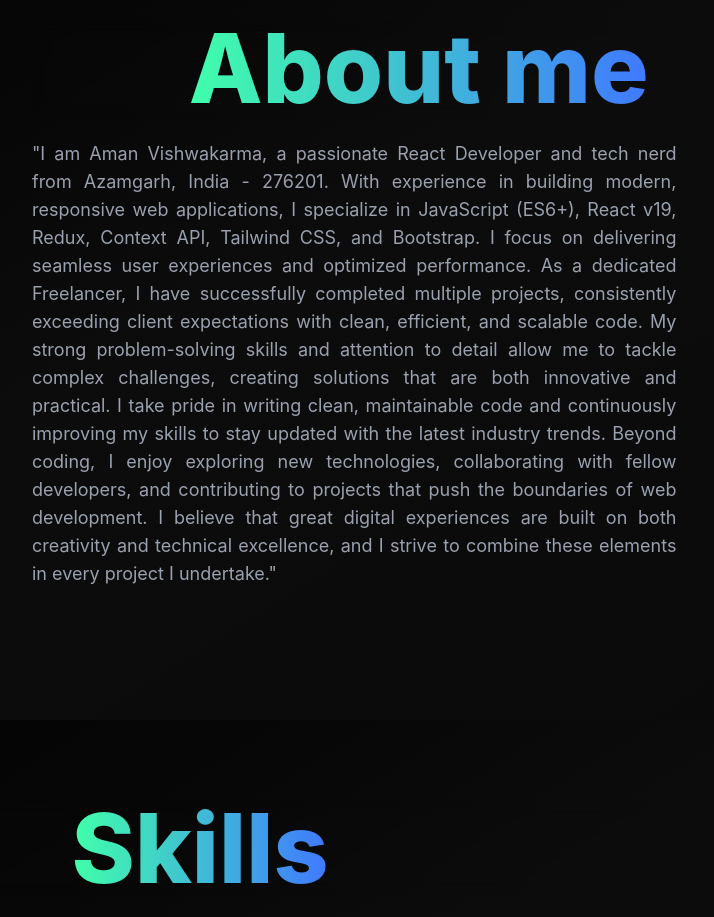
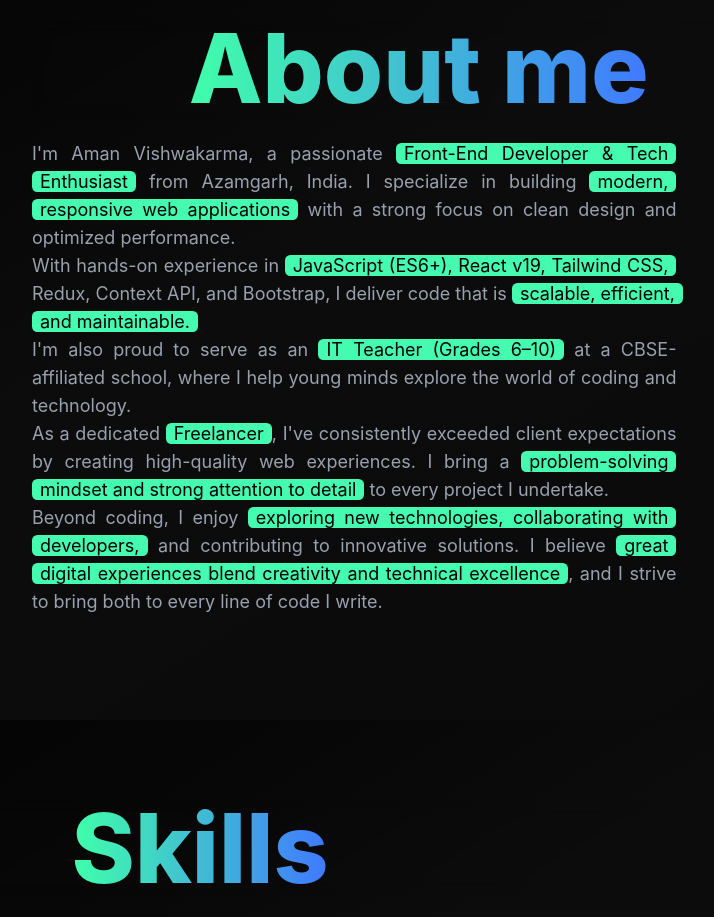
Before and after one commit to amanv-web/Portfolio, a React (Vite) app: page / in a window 1280 px wide. Shown: the part 880-1797 px from the top of the page, without its empty margins (440-1154 px from the left). Built offline with nearby package versions, Linux system fonts and the light colour scheme.

Commit message:
final ab bas

```diff
--- a/package.json
+++ b/package.json
@@ -23,7 +23,7 @@
     "gsap": "^3.13.0",
     "lenis": "^1.2.3",
     "lucide-react": "^0.503.0",
-    "motion": "^12.16.0",
+    "motion": "^12.17.0",
     "next-themes": "^0.4.6",
     "react": "^18.2.0",
     "react-animated-cursor": "^2.11.2",
--- a/src/Pages/About.jsx
+++ b/src/Pages/About.jsx
@@ -1,13 +1,67 @@
-import React, { useEffect } from "react";
+import React, { useEffect , useRef, useState } from "react";
 import Navbar from "../components/Home/Navbar";
-import { motion } from "framer-motion";
 import gsap from "gsap";
 import { ScrollTrigger } from "gsap/ScrollTrigger";
 import "atropos/css";
 import Atropos from "atropos/react";
 import GradientText from "../components/fancy/text/GradientText";
+import TextHighlighter from "../components/fancy/text/text-highlighter";
+import Lenis from "lenis"
 
 function About() {
+  const containerRef = useRef(null);
+  const elementRef = useRef(null);
+  const [isHighlighted, setIsHighlighted] = useState(false);
+
+  const highlightClass = "rounded-[0.3em] px-2 text-black ";
+  const highlightColor = "#45fbb0";
+  const inViewOptions = {
+    threshold: 0.9,
+  };
+  const transition = { type: "spring", duration: 1, bounce: 0 }
+
+  useEffect(() => {
+    const observer = new IntersectionObserver(
+      ([entry]) => {
+        setIsHighlighted(entry.isIntersecting);
+      },
+      inViewOptions
+    );
+
+    if (elementRef.current) observer.observe(elementRef.current);
+
+    return () => {
+      if (elementRef.current) observer.unobserve(elementRef.current);
+    };
+  }, []);
+
+  useEffect(() => {
+    if (!containerRef.current) return;
+
+    const lenis = new Lenis({
+      autoRaf: true,
+      wrapper: containerRef.current,
+      duration: 3,
+      orientation: "vertical",
+      gestureOrientation: "vertical",
+      smoothWheel: true,
+      touchMultiplier: 1,
+      delay: 5,
+    });
+
+    function raf(time) {
+      lenis.raf(time);
+      requestAnimationFrame(raf);
+    }
+
+    requestAnimationFrame(raf);
+
+    return () => {
+      lenis.destroy();
+    };
+  }, []);
+
+
   useEffect(() => {
     gsap.registerPlugin(ScrollTrigger);
 
@@ -62,35 +116,113 @@ function About() {
             </h1>
           </GradientText>
 
-          <motion.p
+          <div
             className="md:text-lg text-gray-400 md:pt-5 pt-2 md:w-5/6 w-full text-justify"
-            initial={{ opacity: 0, filter: "blur(5px)" }}
-            whileInView={{ opacity: 1, y: 0, filter: "blur(0px)" }}
-            transition={{
-              delay: 0.3,
-              duration: 1,
-              bounce: 1,
-            }}
+
+                    ref={containerRef}
+
           >
-            "I am Aman Vishwakarma, a passionate React Developer and tech nerd
-            from Azamgarh, India - 276201. With experience in building modern,
-            responsive web applications, I specialize in JavaScript (ES6+),
-            React v19, Redux, Context API, Tailwind CSS, and Bootstrap. I focus
-            on delivering seamless user experiences and optimized performance.
-            As a dedicated Freelancer, I have successfully completed multiple
-            projects, consistently exceeding client expectations with clean,
-            efficient, and scalable code. My strong problem-solving skills and
-            attention to detail allow me to tackle complex challenges, creating
-            solutions that are both innovative and practical. I take pride in
-            writing clean, maintainable code and continuously improving my
-            skills to stay updated with the latest industry trends. Beyond
-            coding, I enjoy exploring new technologies, collaborating with
-            fellow developers, and contributing to projects that push the
-            boundaries of web development. I believe that great digital
-            experiences are built on both creativity and technical excellence,
-            and I strive to combine these elements in every project I
-            undertake."
-          </motion.p>
+         <p>
+  I'm Aman Vishwakarma, a passionate{" "}
+  <TextHighlighter
+    className={highlightClass}
+    transition={transition}
+    highlightColor={highlightColor}
+    useInViewOptions={inViewOptions}
+  >
+    Front-End Developer & Tech Enthusiast
+  </TextHighlighter>{" "}
+  from Azamgarh, India. I specialize in building{" "}
+  <TextHighlighter
+    className={highlightClass}
+    transition={transition}
+    highlightColor={highlightColor}
+    useInViewOptions={inViewOptions}
+  >
+    modern, responsive web applications
+  </TextHighlighter>
+  {" "}with a strong focus on clean design and optimized performance.
+</p>
+
+<p>
+  With hands-on experience in{" "}
+  <TextHighlighter
+    className={highlightClass}
+    transition={transition}
+    highlightColor={highlightColor}
+    useInViewOptions={inViewOptions}
+  >
+    JavaScript (ES6+), React v19, Tailwind CSS,
+  </TextHighlighter>{" "}
+  Redux, Context API, and Bootstrap, I deliver code that is{" "}
+  <TextHighlighter
+    className={highlightClass}
+    transition={transition}
+    highlightColor={highlightColor}
+    useInViewOptions={inViewOptions}
+  >
+    scalable, efficient, and maintainable.
+  </TextHighlighter>
+</p>
+
+<p>
+  I'm also proud to serve as an{" "}
+  <TextHighlighter
+    className={highlightClass}
+    transition={transition}
+    highlightColor={highlightColor}
+    useInViewOptions={inViewOptions}
+  >
+    IT Teacher (Grades 6–10)
+  </TextHighlighter>{" "}
+  at a CBSE-affiliated school, where I help young minds explore the world of coding and technology.
+</p>
+
+<p>
+  As a dedicated{" "}
+  <TextHighlighter
+    className={highlightClass}
+    transition={transition}
+    highlightColor={highlightColor}
+    useInViewOptions={inViewOptions}
+  >
+    Freelancer
+  </TextHighlighter>
+  , I've consistently exceeded client expectations by creating high-quality web experiences. I bring a{" "}
+  <TextHighlighter
+    className={highlightClass}
+    transition={transition}
+    highlightColor={highlightColor}
+    useInViewOptions={inViewOptions}
+  >
+    problem-solving mindset and strong attention to detail
+  </TextHighlighter>{" "}
+  to every project I undertake.
+</p>
+
+<p>
+  Beyond coding, I enjoy{" "}
+  <TextHighlighter
+    className={highlightClass}
+    transition={transition}
+    highlightColor={highlightColor}
+    useInViewOptions={inViewOptions}
+  >
+    exploring new technologies, collaborating with developers,
+  </TextHighlighter>{" "}
+  and contributing to innovative solutions. I believe{" "}
+  <TextHighlighter
+    className={highlightClass}
+    transition={transition}
+    highlightColor={highlightColor}
+    useInViewOptions={inViewOptions}
+  >
+    great digital experiences blend creativity and technical excellence
+  </TextHighlighter>
+  , and I strive to bring both to every line of code I write.
+</p>
+
+          </div>
         </div>
       </div>
     </>
--- /dev/null
+++ b/src/components/fancy/text/text-highlighter.jsx
@@ -0,0 +1,132 @@
+import { forwardRef, useEffect, useImperativeHandle, useMemo, useRef, useState } from "react";
+import { motion, useInView } from "motion/react";
+
+import { cn } from "@/lib/utils"
+
+export const TextHighlighter = forwardRef((
+  {
+    children,
+    as = "span",
+    triggerType = "inView",
+    transition = { type: "spring", duration: 1, delay: 0, bounce: 0 },
+    useInViewOptions = {
+      once: true,
+      initial: false,
+      amount: 0.1,
+    },
+    className,
+    highlightColor = "hsl(25, 90%, 80%)",
+    direction = "ltr",
+    ...props
+  },
+  ref
+) => {
+  const componentRef = useRef(null)
+  const [isAnimating, setIsAnimating] = useState(false)
+  const [isHovered, setIsHovered] = useState(false)
+  const [currentDirection, setCurrentDirection] =
+    useState(direction)
+
+  // this allows us to change the direction whenever the direction prop changes
+  useEffect(() => {
+    setCurrentDirection(direction)
+  }, [direction])
+
+  const isInView =
+    triggerType === "inView"
+      ? useInView(componentRef, useInViewOptions)
+      : false
+
+  useImperativeHandle(ref, () => ({
+    animate: (animationDirection) => {
+      if (animationDirection) {
+        setCurrentDirection(animationDirection)
+      }
+      setIsAnimating(true)
+    },
+    reset: () => setIsAnimating(false),
+  }))
+
+  const shouldAnimate =
+    triggerType === "hover"
+      ? isHovered
+      : triggerType === "inView"
+        ? isInView
+        : triggerType === "ref"
+          ? isAnimating
+          : triggerType === "auto"
+            ? true
+            : false
+
+  const ElementTag = as || "span"
+
+  // Get background size based on direction
+  const getBackgroundSize = (animated) => {
+    switch (currentDirection) {
+      case "ltr":
+        return animated ? "100% 100%" : "0% 100%"
+      case "rtl":
+        return animated ? "100% 100%" : "0% 100%"
+      case "ttb":
+        return animated ? "100% 100%" : "100% 0%"
+      case "btt":
+        return animated ? "100% 100%" : "100% 0%"
+      default:
+        return animated ? "100% 100%" : "0% 100%"
+    }
+  }
+
+  // Get background position based on direction
+  const getBackgroundPosition = () => {
+    switch (currentDirection) {
+      case "ltr":
+        return "0% 0%"
+      case "rtl":
+        return "100% 0%"
+      case "ttb":
+        return "0% 0%"
+      case "btt":
+        return "0% 100%"
+      default:
+        return "0% 0%"
+    }
+  }
+
+  const animatedSize = useMemo(() => getBackgroundSize(shouldAnimate), [shouldAnimate, currentDirection])
+  const initialSize = useMemo(() => getBackgroundSize(false), [currentDirection])
+  const backgroundPosition = useMemo(() => getBackgroundPosition(), [currentDirection])
+
+  const highlightStyle = {
+    backgroundImage: `linear-gradient(${highlightColor}, ${highlightColor})`,
+    backgroundRepeat: "no-repeat",
+    backgroundPosition: backgroundPosition,
+    backgroundSize: animatedSize,
+    boxDecorationBreak: "clone",
+    WebkitBoxDecorationBreak: "clone"
+  }
+
+  return (
+    <ElementTag
+      ref={componentRef}
+      onMouseEnter={() => triggerType === "hover" && setIsHovered(true)}
+      onMouseLeave={() => triggerType === "hover" && setIsHovered(false)}
+      {...props}>
+      <motion.span
+        className={cn("inline", className)}
+        style={highlightStyle}
+        animate={{
+          backgroundSize: animatedSize,
+        }}
+        initial={{
+          backgroundSize: initialSize,
+        }}
+        transition={transition}>
+        {children}
+      </motion.span>
+    </ElementTag>
+  );
+})
+
+TextHighlighter.displayName = "TextHighlighter"
+
+export default TextHighlighter
```
Also changed, not shown: 1 other file (tests, documents, lock files or other folders).
